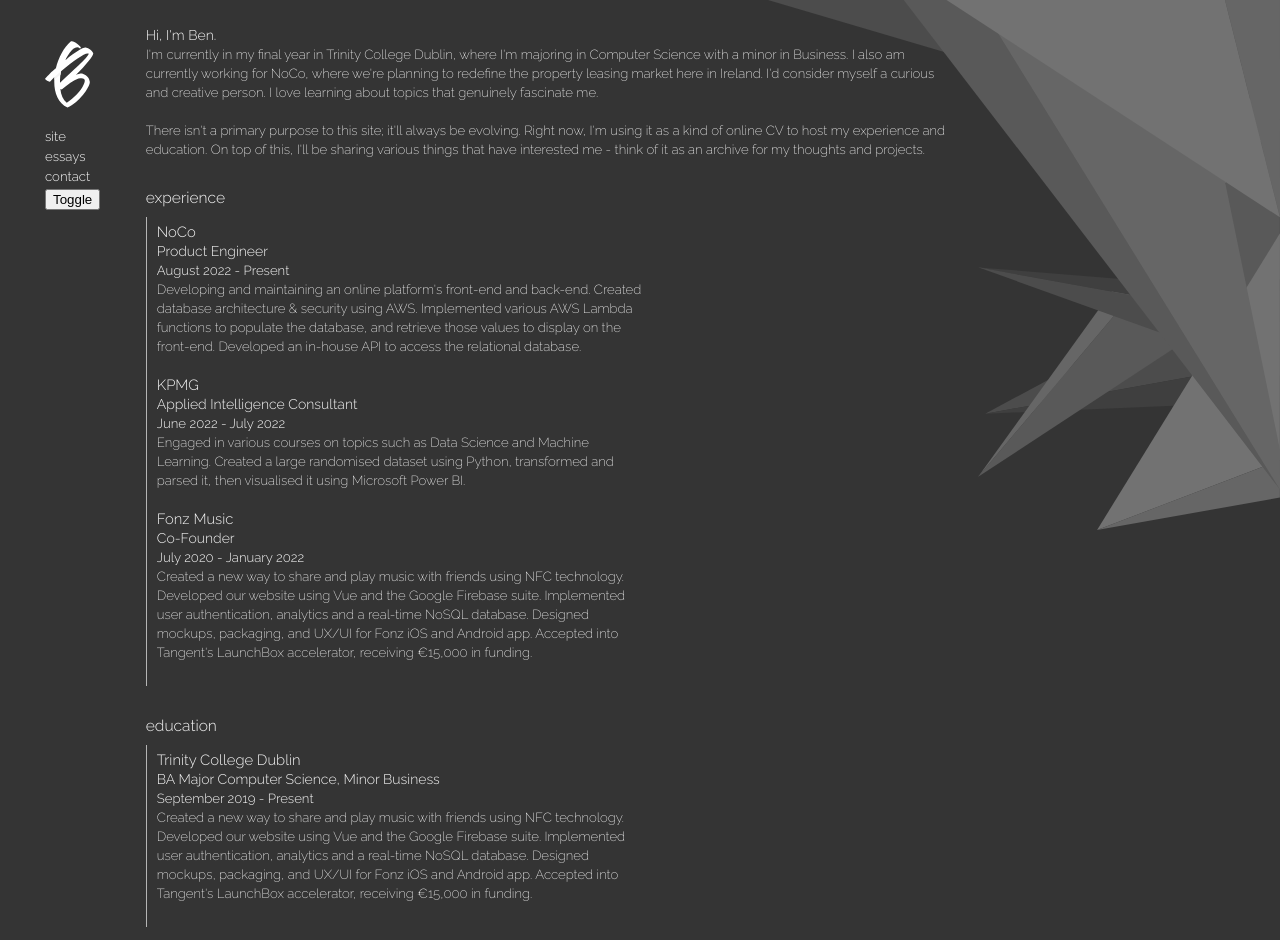
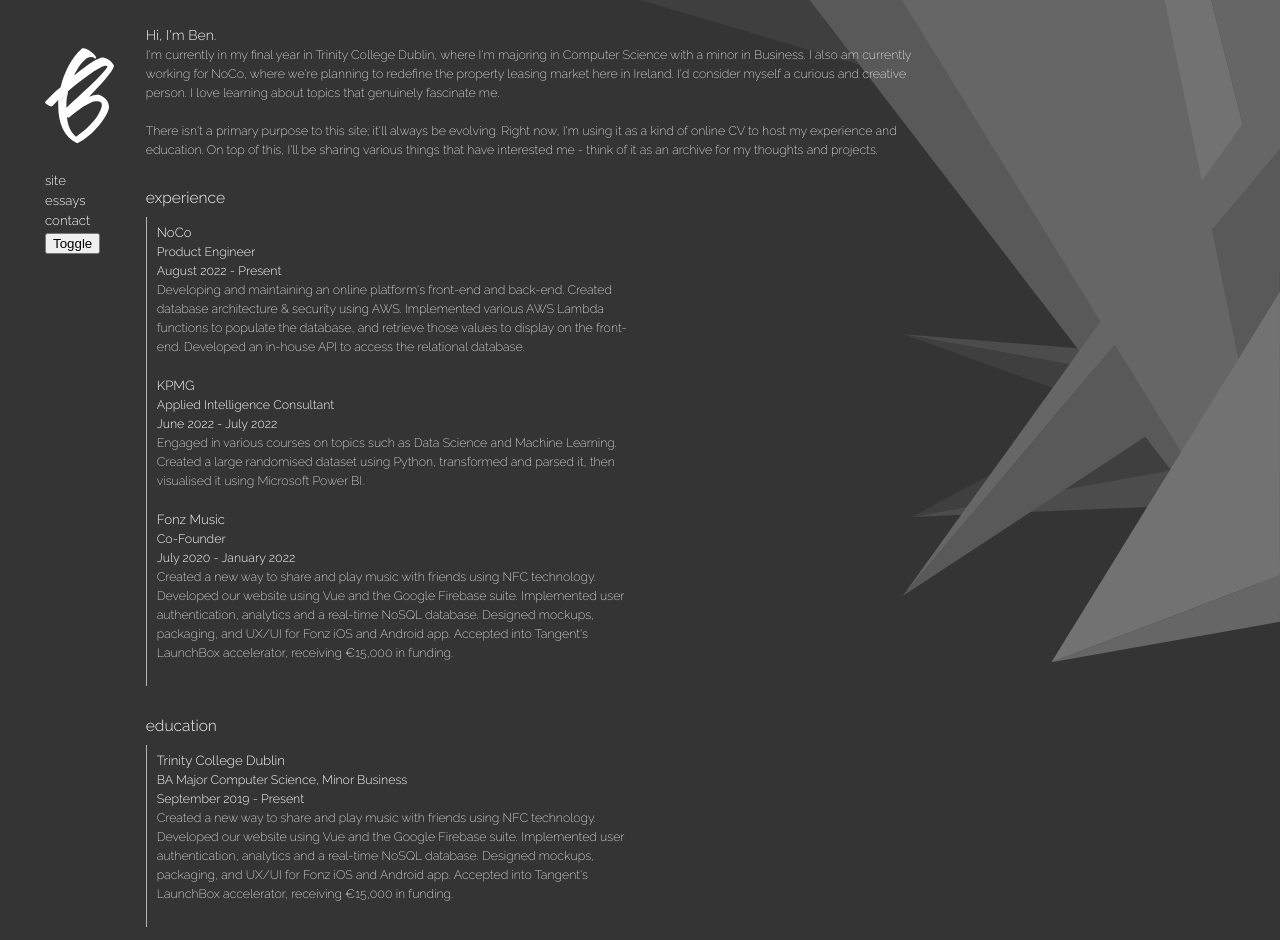
Before and after one commit to ben-vaughan/benjav, a React (Create React App) app in the folder front-end/: page / in a window 1280 px wide. Shown: the top 940 px of the page. Built offline with nearby package versions, Linux system fonts and the light colour scheme.

Commit message:
Light / dark mode implemented

```diff
--- a/front-end/src/components/elements/ListElement.js
+++ b/front-end/src/components/elements/ListElement.js
@@ -1,9 +1,9 @@
 const ListElement = (props) => {
   return(
     <div style={{'paddingBottom': 20, 'paddingLeft': 5}}>
-      <span className='heading-1'> { props.heading } </span> <br/>
-      <span className='heading-2'> { props.title } </span> <br/>
-      <span className='heading-3'> { props.subtitle } </span> <br/>
+      <span className='heading-3'> { props.heading } </span> <br/>
+      <span className='heading-4'> { props.title } </span> <br/>
+      <span className='heading-4'> { props.subtitle } </span> <br/>
       <span className='paragraph'> { props.description } </span> <br/>
     </div>
   )
--- a/front-end/src/components/layouts/LayoutDefault.js
+++ b/front-end/src/components/layouts/LayoutDefault.js
@@ -3,8 +3,25 @@ import '../../css/Layout.css'
 import { Outlet } from "react-router-dom";
 
 function LayoutDefault() {
-  return(
-    <div className='background'>
+  return (
+    <>
+      <div className='background-container'>
+        <svg className='background-image' viewBox="0 0 796.6 824.4" >
+          <path id="Path_1" class="colour-1" d="M796.5,0H-0.1l627.5,185h169.1V0z"/>
+          <path id="Path_3" class="colour-4" d="M711,0h85.6v338L711,0z"/>
+          <path id="Path_4" class="colour-5" d="M277.8,0H711l85.5,338L277.8,0z"/>
+          <path id="Path_5" class="colour-2" d="M796.5,453.9l-469.5-38l469.5,85V453.9z"/>
+          <path id="Path_6" class="colour-1" d="M796.5,584.3v-83.5l-469.5-85L796.5,584.3z"/>
+          <path id="Path_7" class="colour-1" d="M338,643.6l412.3-74.4l-85.6-101.5L338,643.6z"/>
+          <path id="Path_8" class="colour-2" d="M338,643.6L796.6,624l-46.3-54.8L338,643.6z"/>
+          <path id="Path_9" class="colour-3" d="M327,741.7L796.5,185v248.6L327,741.7z"/>
+          <path id="Path_11" class="colour-4" d="M796.5,699.7L653.1,0H284l512.5,761.5V699.7z"/>
+          <path id="Path_12" class="colour-3" d="M796.5,761.5L326.1,0H211.2L796.5,761.5z"/>
+          <path id="Path_10" class="colour-4" d="M796.5,90.1V185L327,741.7L796.5,90.1z"/>
+          <path id="Path_13" class="colour-5 colour-5-light" d="M512,824.4L796.5,363v352.9L512,824.4z"/>
+          <path id="Path_14" class="colour-4" d="M796.5,715.9V774l-284.6,50.3L796.5,715.9z"/>
+        </svg>
+      </div>
       <div className='layout'>
         <div className='navbar-layout'>
           <Navbar />
@@ -13,7 +30,7 @@ function LayoutDefault() {
           <Outlet />
         </div>
       </div>
-    </div>
+    </>
   )
 }
 
--- a/front-end/src/components/layouts/Navbar.js
+++ b/front-end/src/components/layouts/Navbar.js
@@ -1,6 +1,6 @@
 import "../../css/Navbar.css"
+import '../../css/Layout.css'
 import React from "react"
-import logo from "../../assets/bLogo.svg"
 import { Link } from 'react-router-dom'
 import { ThemeContext, themes } from "../../contexts/ThemeContext";
 
@@ -10,7 +10,16 @@ function Header() {
   return(
     <header className='navbar'>
       <div>
-        <img className='navbar-logo' src={logo} alt=''/>
+        <svg className="navbar-logo" viewBox="0 0 499.4 1024">
+            <path class="logo-colour-0" d="M384,498.4c-19.9-4.6-39.2,1.9-69.9,13.6c112-112.5,185.1-201.8,176.9-224.4c-15.9-30.4-41.5-48.8-76.3-56.1
+              c-25.1-4.2-98.7,39.1-206.5,128.2C225.1,323,296.2,190,356.5,240c7.2-0.9,10.9-3.9,7.4-11.7c-7.7-20.6-77.5-75.8-101.8-59.3
+              c-71.3,61.9-125.3,165.7-151,274.4v-0.1C51,492.9,72.4,477,0.6,549.3c-6.3,7.9,41.6,37.6,50,31.1l45.9-46.7v-0.1
+              C84.9,669,122,796.3,229.4,843.7c119.4-51.2,232.3-214.3,227.1-261.5C453.5,547.5,432.7,515.2,384,498.4z M163.8,472.5
+              c144.6-118,256.6-199.7,282.1-177.4c-7.8,37.5-166.3,177.2-292.2,295.4C150.4,556,155.1,515.7,163.8,472.5z M396.7,604.6
+              c-30.4,77.6-107.8,145.5-175,192.4c-37.5-31.3-59.5-77-64.9-140.8l13.3,5.5c61.6-54,118.9-93,171.1-114.1
+              C411.9,534.1,413.9,563.3,396.7,604.6z"/>
+            <path class="logo-colour-1" d="M96.5,533.5c23.1-22.8,45.5-43,67.4-61l-6.5,36.9c-19.3,12.4-40.4,31-62.6,53.5L96.5,533.5z"/>
+        </svg>
       </div>
       <div className='navbar-list'>
         <Link className='navbar-list-element' to="/"> site </Link>
--- a/front-end/src/css/App.css
+++ b/front-end/src/css/App.css
@@ -1,4 +1,15 @@
 @import url('https://fonts.googleapis.com/css2?family=Raleway:wght@100;200;300;400;500;600;700;800;900&display=swap');
+
+:root {
+  --dark-colour-1: #3F3F3F;
+  --dark-colour-2: #4C4C4C;
+  --dark-colour-3: #595959;
+  --dark-colour-4: #666666;
+  --dark-colour-5: #727272;
+
+  --dark-logo-colour-0: #fefefe;
+  --dark-logo-colour-1: #F4F4F4;
+}
 
 .header {
   font-size: calc(10px + 5vmin);
@@ -6,47 +17,47 @@
   width: 100%;
   font-weight: 700;
 }
-
-.st0{fill:#4C4C4C;}
-.st1{fill:#3F3F3F;}
-.st2{fill:#595959;}
-.st3{fill:#666666;}
-.st4{fill:#727272;}
-
 .subheader {
   font-size: calc(10px + 1.2vmin);
   text-align: left;
   font-weight: 400;
 }
-
 .text-section {
   text-align: left;
 }
-
 .heading-0 {
   font-weight: 300;
   padding-top: 30px;
   font-size: calc(10px + 0.7vmin);
   text-align: left;
 }
-
 .heading-1 {
   text-align: left;
   font-weight: 300;
   font-size: calc(10px + 0.6vmin);
 }
-
 .heading-2 {
   font-weight: 300;
   font-size: calc(10px + 0.5vmin);
 }
-
 .heading-3 {
   font-weight: 300;
   font-size: calc(10px + 0.4vmin);
 }
-
+.heading-4 {
+  font-weight: 300;
+  font-size: calc(10px + 0.3vmin);
+}
 .paragraph {
   font-weight: 200;
-  font-size: calc(10px + 0.4vmin);
+  font-size: calc(10px + 0.3vmin);
 }
+
+.colour-1 {fill: var(--dark-colour-1)}
+.colour-2 {fill: var(--dark-colour-2)}
+.colour-3 {fill: var(--dark-colour-3)}
+.colour-4 {fill: var(--dark-colour-4)}
+.colour-5 {fill: var(--dark-colour-5)}
+
+.logo-colour-0 {fill: var(--dark-logo-colour-0)}
+.logo-colour-1 {fill: var(--dark-logo-colour-1)}
--- a/front-end/src/css/Layout.css
+++ b/front-end/src/css/Layout.css
@@ -7,12 +7,15 @@
   display: flex;
 }
 
-.background {
-  background-image: url('../assets/backgroundGraphic.svg');
-  background-repeat: no-repeat;
-  background-attachment: fixed;
-  background-position: top right;
-  background-size: 40% auto;
+.background-container {
+  position: absolute;
+  width: 100%;
+  z-index: -1;
+}
+
+.background-image {
+  float: right;
+  width: 50%;
 }
 
 .navbar-layout {
--- a/front-end/src/css/LightMode.css
+++ b/front-end/src/css/LightMode.css
@@ -1,12 +1,37 @@
+:root {
+  --light-colour-1: #d3d3d3;
+  --light-colour-2: #d6d6d6;
+  --light-colour-3: #e0e0e0;
+  --light-colour-4: #eaeaea;
+  --light-colour-5: #f4f4f4;
+
+  --logo-colour-0: #343434;
+  --logo-colour-1: #292929;
+}
+
 .light-mode {
   background-color: white;
   color: #343434 !important;
 }
 
-.lightmode .background {
-  background-image: url('../assets/backgroundGraphicLight.svg');
-  background-repeat: no-repeat;
-  background-attachment: fixed;
-  background-position: top right;
-  background-size: 40% auto;
+.light-mode .colour-1 {
+  fill: var(--light-colour-1);
 }
+.light-mode .colour-2 {
+  fill: var(--light-colour-2);
+}
+.light-mode .colour-3 {
+  fill: var(--light-colour-3);
+}
+.light-mode .colour-4 {
+  fill: var(--light-colour-4);
+}
+.light-mode .colour-5 {
+  fill: var(--light-colour-5);
+}
+.light-mode .logo-colour-0 {
+  fill: var(--logo-colour-0);
+}
+.light-mode .logo-colour-1 {
+  fill: var(--logo-colour-1);
+}
--- a/front-end/src/css/Navbar.css
+++ b/front-end/src/css/Navbar.css
@@ -1,5 +1,5 @@
 .navbar-logo {
-  height: 100px;
+  width: 70px;
   pointer-events: none;
 }
 
```
